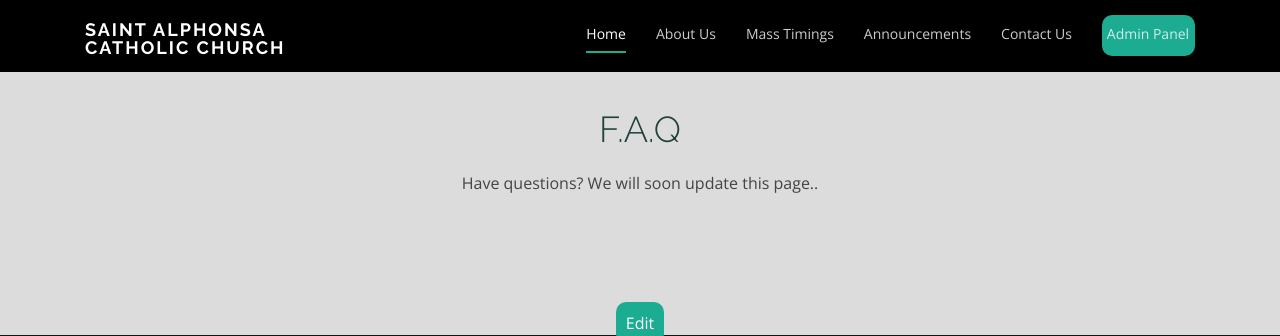
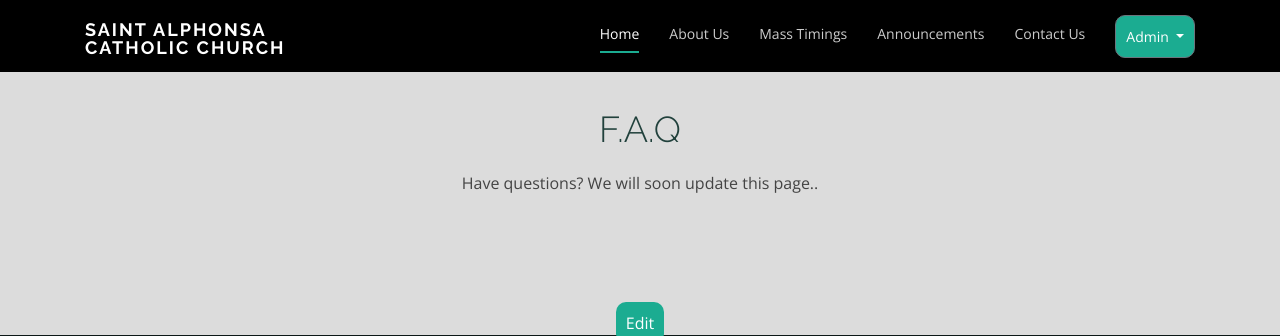
Before and after one commit to stacoppelldev/staweb, a Django app: page /FAQ in a window 1280 px wide. Shown: the top 336 px of the page. Run offline with Django 3.2, Linux system fonts and the light colour scheme; the visitor is signed in with stand-in values (Sample User, id 1); data that the repository does not hold is empty; some libraries are stand-ins or nearby versions.

Commit message:
Added button with logout option for Admin login

```diff
--- a/church/templates/church/base2.html
+++ b/church/templates/church/base2.html
@@ -49,10 +49,16 @@
 
             {% if request.user.is_superuser %}
             <li>
-              <a style='text-decoration: none;' class="greenButton" href="{% url 'alphonsa' %}">
-                <span style='margin-left:1.25px; display:inline-block;'></span> Admin Panel
-                <span style='padding-right:2.25px; display:inline-block;'></span>
-              </a>
+              <div class="dropdown">
+                <button type="button" class="btn btn-secondary btn-sm dropdown-toggle greenButton" id="dropdownMenuButton"
+                  data-toggle="dropdown" aria-haspopup="true" aria-expanded="false">
+                  Admin
+                </button>
+                <div class="dropdown-menu" aria-labelledby="dropdownMenuButton">
+                  <a class="dropdown-item" href="{% url 'alphonsa' %}">Manage</a>
+                  <a class="dropdown-item" href="logout">Logout</a>
+                </div>
+              </div>
             </li>
             {% endif %}
           </ul>
```
